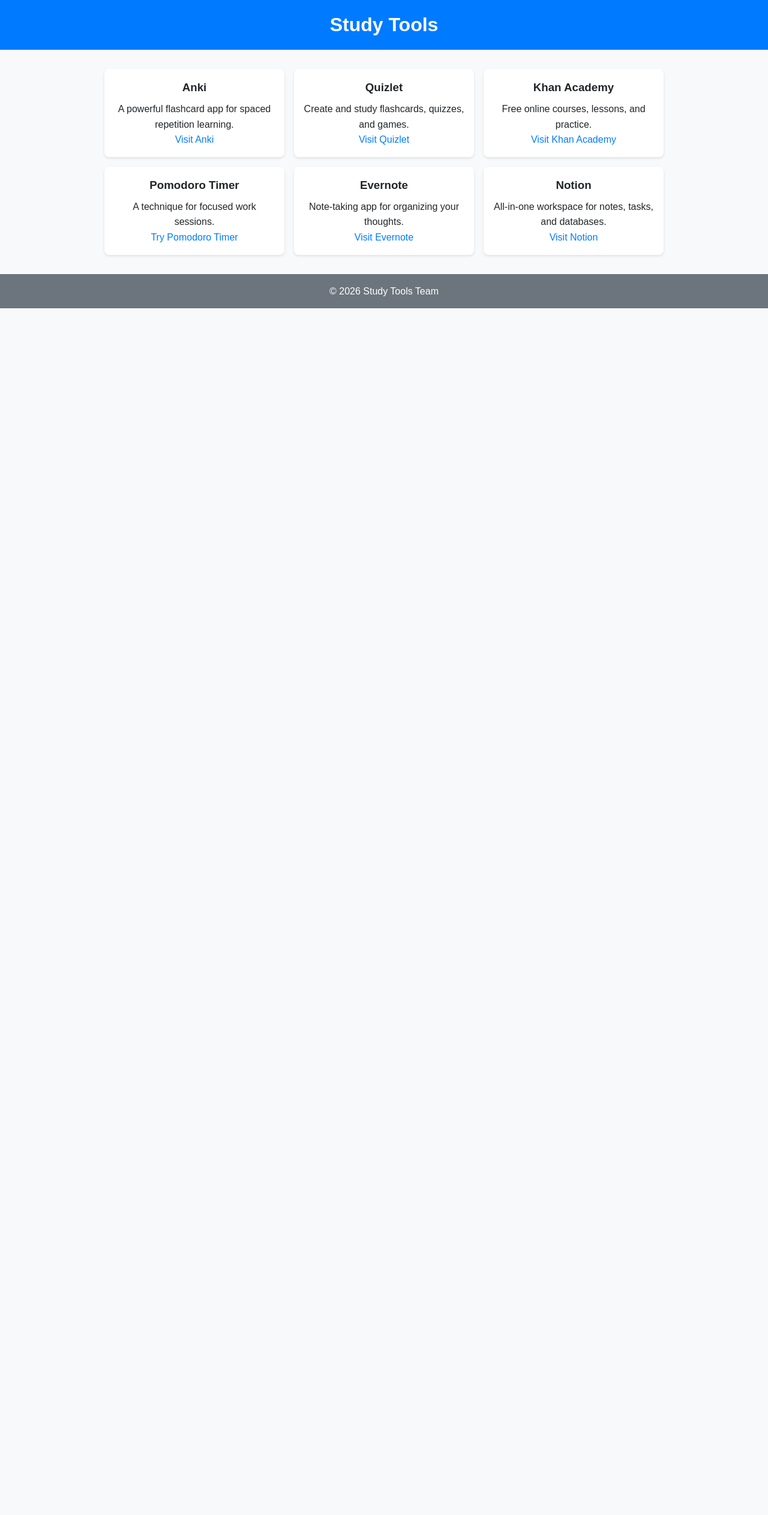
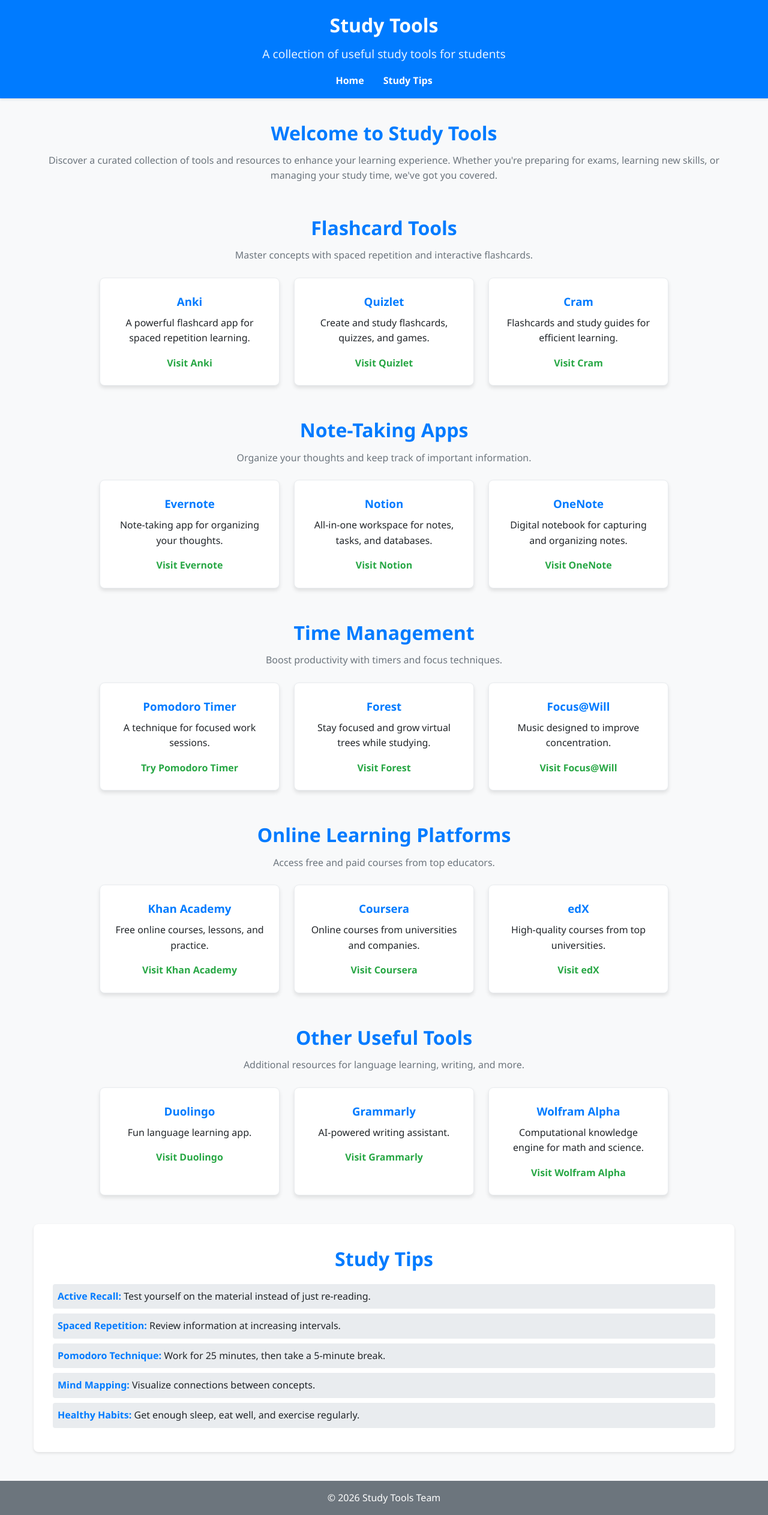
Before and after one commit to redisnotbluedev/study-tools, a Jekyll site: the page built from index.html, in a window 1280 px wide. Shown: the whole page at 60% size. Built offline with Jekyll 4.4.1, drawn with Linux system fonts in a browser that asks for light colours; before the commit the page ends 900 px from its top, so only the background shows below that.

Commit message:
improvements

```diff
--- a/_layouts/default.html
+++ b/_layouts/default.html
@@ -4,6 +4,13 @@
   <body>
     <header>
       <h1>{{ site.title }}</h1>
+      <p class="subtitle">{{ site.description }}</p>
+      <nav>
+        <ul>
+          <li><a href="/">Home</a></li>
+          <li><a href="/tips">Study Tips</a></li>
+        </ul>
+      </nav>
     </header>
     <main>
       {{ content }}
--- a/assets/css/main.css
+++ b/assets/css/main.css
@@ -1,8 +1,10 @@
 :root {
   --primary-color: #007bff;
   --secondary-color: #6c757d;
+  --accent-color: #28a745;
   --background-color: #f8f9fa;
   --text-color: #212529;
+  --light-gray: #e9ecef;
 }
 
 * {
@@ -12,7 +14,7 @@
 }
 
 body {
-  font-family: Arial, sans-serif;
+  font-family: 'Segoe UI', Tahoma, Geneva, Verdana, sans-serif;
   background-color: var(--background-color);
   color: var(--text-color);
   line-height: 1.6;
@@ -23,6 +25,37 @@
   color: white;
   padding: 1rem;
   text-align: center;
+  box-shadow: 0 2px 4px rgba(0,0,0,0.1);
+}
+
+.subtitle {
+  font-size: 1.2rem;
+  margin-top: 0.5rem;
+  opacity: 0.9;
+}
+
+nav ul {
+  list-style: none;
+  padding: 0;
+  margin: 1rem 0 0 0;
+  display: flex;
+  justify-content: center;
+  gap: 2rem;
+}
+
+nav li {
+  display: inline;
+}
+
+nav a {
+  color: white;
+  text-decoration: none;
+  font-weight: bold;
+  transition: color 0.3s ease;
+}
+
+nav a:hover {
+  color: var(--accent-color);
 }
 
 main {
@@ -31,38 +64,113 @@
   padding: 0 1rem;
 }
 
+section {
+  margin-bottom: 3rem;
+}
+
+section h2 {
+  color: var(--primary-color);
+  margin-bottom: 0.5rem;
+  font-size: 2rem;
+  text-align: center;
+}
+
+section p {
+  text-align: center;
+  margin-bottom: 1.5rem;
+  color: var(--secondary-color);
+}
+
 .cards {
   display: flex;
   flex-wrap: wrap;
-  gap: 1rem;
+  gap: 1.5rem;
   justify-content: center;
 }
 
 .card {
   background: white;
   border-radius: 8px;
-  box-shadow: 0 2px 4px rgba(0,0,0,0.1);
-  padding: 1rem;
+  box-shadow: 0 4px 6px rgba(0,0,0,0.1);
+  padding: 1.5rem;
   width: 300px;
   text-align: center;
-  transition: transform 0.2s;
+  transition: transform 0.3s ease, box-shadow 0.3s ease;
+  border: 1px solid var(--light-gray);
 }
 
 .card:hover {
   transform: translateY(-5px);
+  box-shadow: 0 8px 12px rgba(0,0,0,0.15);
 }
 
 .card h3 {
   margin-bottom: 0.5rem;
+  color: var(--primary-color);
+}
+
+.card p {
+  margin-bottom: 1rem;
+  color: var(--text-color);
 }
 
 .card a {
-  color: var(--primary-color);
+  color: var(--accent-color);
   text-decoration: none;
+  font-weight: bold;
 }
 
 .card a:hover {
   text-decoration: underline;
+}
+
+#tips {
+  background-color: white;
+  padding: 2rem;
+  border-radius: 8px;
+  box-shadow: 0 2px 4px rgba(0,0,0,0.1);
+}
+
+#tips h2 {
+  margin-bottom: 1rem;
+}
+
+#tips ul {
+  list-style-type: none;
+  padding: 0;
+}
+
+#tips li {
+  margin-bottom: 0.5rem;
+  padding: 0.5rem;
+  background-color: var(--light-gray);
+  border-radius: 4px;
+}
+
+#tips strong {
+  color: var(--primary-color);
+}
+
+.tip {
+  background: white;
+  border-radius: 8px;
+  box-shadow: 0 2px 4px rgba(0,0,0,0.1);
+  padding: 1.5rem;
+  margin-bottom: 1.5rem;
+  border-left: 5px solid var(--primary-color);
+}
+
+.tip h3 {
+  color: var(--primary-color);
+  margin-bottom: 0.5rem;
+}
+
+.tip p {
+  margin-bottom: 0.5rem;
+}
+
+.tip strong {
+  color: var(--accent-color);
 }
 
 footer {
@@ -72,3 +180,20 @@
   color: white;
   margin-top: 2rem;
 }
+
+/* Responsive design */
+@media (max-width: 768px) {
+  .cards {
+    flex-direction: column;
+    align-items: center;
+  }
+
+  .card {
+    width: 100%;
+    max-width: 300px;
+  }
+
+  section h2 {
+    font-size: 1.5rem;
+  }
+}
--- a/index.html
+++ b/index.html
@@ -1,9 +1,17 @@
 ---
 layout: default
 title: Home
-description: Welcome to Study Tools
+description: Welcome to Study Tools - Your ultimate resource for effective studying
 ---
 
+<section id="intro">
+  <h2>Welcome to Study Tools</h2>
+  <p>Discover a curated collection of tools and resources to enhance your learning experience. Whether you're preparing for exams, learning new skills, or managing your study time, we've got you covered.</p>
+</section>
+
+<section id="flashcards">
+  <h2>Flashcard Tools</h2>
+  <p>Master concepts with spaced repetition and interactive flashcards.</p>
   <div class="cards">
     <div class="card">
       <h3>Anki</h3>
@@ -16,15 +24,17 @@
       <a href="https://quizlet.com/">Visit Quizlet</a>
     </div>
     <div class="card">
-    <h3>Khan Academy</h3>
-    <p>Free online courses, lessons, and practice.</p>
-    <a href="https://www.khanacademy.org/">Visit Khan Academy</a>
+      <h3>Cram</h3>
+      <p>Flashcards and study guides for efficient learning.</p>
+      <a href="https://www.cram.com/">Visit Cram</a>
     </div>
-  <div class="card">
-    <h3>Pomodoro Timer</h3>
-    <p>A technique for focused work sessions.</p>
-    <a href="https://pomofocus.io/">Try Pomodoro Timer</a>
   </div>
+</section>
+
+<section id="note-taking">
+  <h2>Note-Taking Apps</h2>
+  <p>Organize your thoughts and keep track of important information.</p>
+  <div class="cards">
     <div class="card">
       <h3>Evernote</h3>
       <p>Note-taking app for organizing your thoughts.</p>
@@ -35,4 +45,87 @@
       <p>All-in-one workspace for notes, tasks, and databases.</p>
       <a href="https://www.notion.so/">Visit Notion</a>
     </div>
+    <div class="card">
+      <h3>OneNote</h3>
+      <p>Digital notebook for capturing and organizing notes.</p>
+      <a href="https://www.onenote.com/">Visit OneNote</a>
     </div>
+  </div>
+</section>
+
+<section id="time-management">
+  <h2>Time Management</h2>
+  <p>Boost productivity with timers and focus techniques.</p>
+  <div class="cards">
+    <div class="card">
+      <h3>Pomodoro Timer</h3>
+      <p>A technique for focused work sessions.</p>
+      <a href="https://pomofocus.io/">Try Pomodoro Timer</a>
+    </div>
+    <div class="card">
+      <h3>Forest</h3>
+      <p>Stay focused and grow virtual trees while studying.</p>
+      <a href="https://www.forestapp.cc/">Visit Forest</a>
+    </div>
+    <div class="card">
+      <h3>Focus@Will</h3>
+      <p>Music designed to improve concentration.</p>
+      <a href="https://www.focusatwill.com/">Visit Focus@Will</a>
+    </div>
+  </div>
+</section>
+
+<section id="online-courses">
+  <h2>Online Learning Platforms</h2>
+  <p>Access free and paid courses from top educators.</p>
+  <div class="cards">
+    <div class="card">
+      <h3>Khan Academy</h3>
+      <p>Free online courses, lessons, and practice.</p>
+      <a href="https://www.khanacademy.org/">Visit Khan Academy</a>
+    </div>
+    <div class="card">
+      <h3>Coursera</h3>
+      <p>Online courses from universities and companies.</p>
+      <a href="https://www.coursera.org/">Visit Coursera</a>
+    </div>
+    <div class="card">
+      <h3>edX</h3>
+      <p>High-quality courses from top universities.</p>
+      <a href="https://www.edx.org/">Visit edX</a>
+    </div>
+  </div>
+</section>
+
+<section id="other-tools">
+  <h2>Other Useful Tools</h2>
+  <p>Additional resources for language learning, writing, and more.</p>
+  <div class="cards">
+    <div class="card">
+      <h3>Duolingo</h3>
+      <p>Fun language learning app.</p>
+      <a href="https://www.duolingo.com/">Visit Duolingo</a>
+    </div>
+    <div class="card">
+      <h3>Grammarly</h3>
+      <p>AI-powered writing assistant.</p>
+      <a href="https://www.grammarly.com/">Visit Grammarly</a>
+    </div>
+    <div class="card">
+      <h3>Wolfram Alpha</h3>
+      <p>Computational knowledge engine for math and science.</p>
+      <a href="https://www.wolframalpha.com/">Visit Wolfram Alpha</a>
+    </div>
+  </div>
+</section>
+
+<section id="tips">
+  <h2>Study Tips</h2>
+  <ul>
+    <li><strong>Active Recall:</strong> Test yourself on the material instead of just re-reading.</li>
+    <li><strong>Spaced Repetition:</strong> Review information at increasing intervals.</li>
+    <li><strong>Pomodoro Technique:</strong> Work for 25 minutes, then take a 5-minute break.</li>
+    <li><strong>Mind Mapping:</strong> Visualize connections between concepts.</li>
+    <li><strong>Healthy Habits:</strong> Get enough sleep, eat well, and exercise regularly.</li>
+  </ul>
+</section>
```
Also changed, not shown: Gemfile (added, +10 -0 lines), _pages/tips.md (added, +83 -0 lines). Lines whose indentation alone changed are shown as unchanged.
